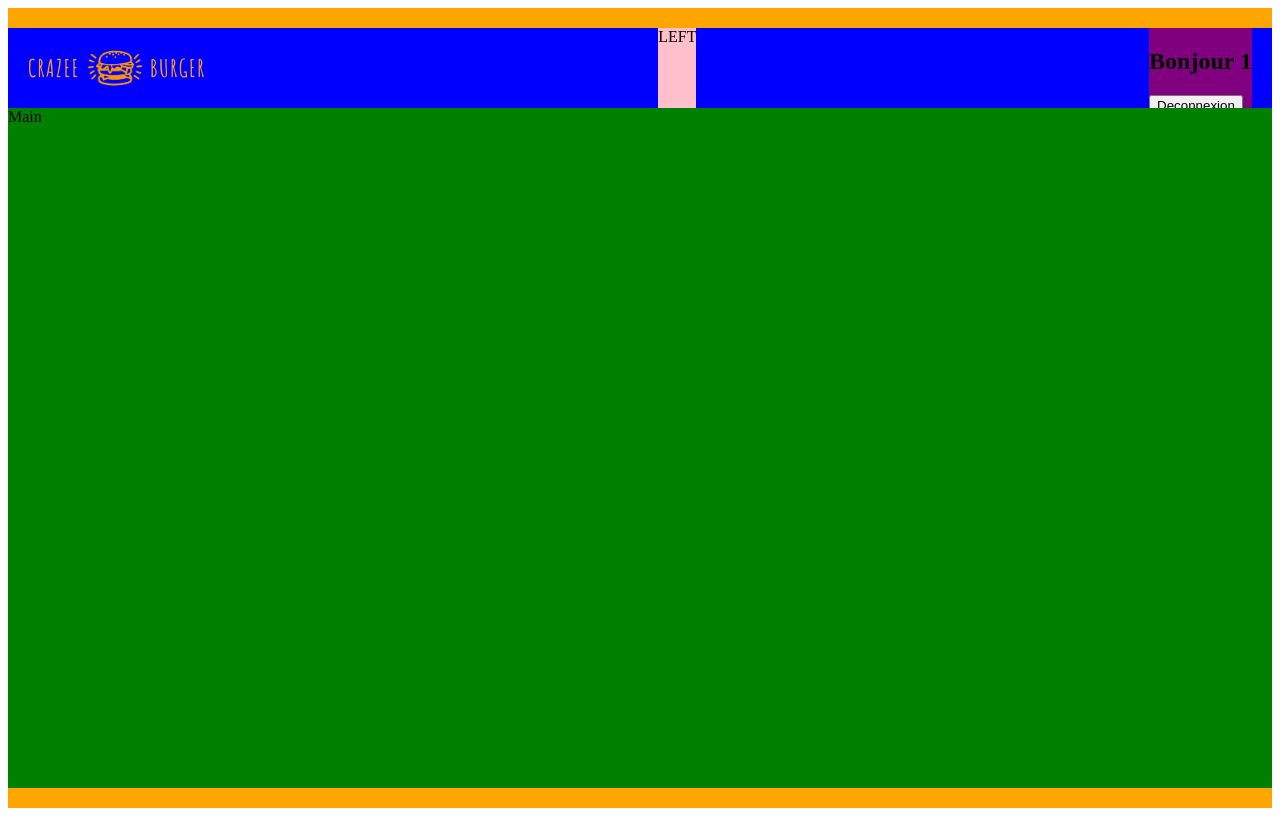
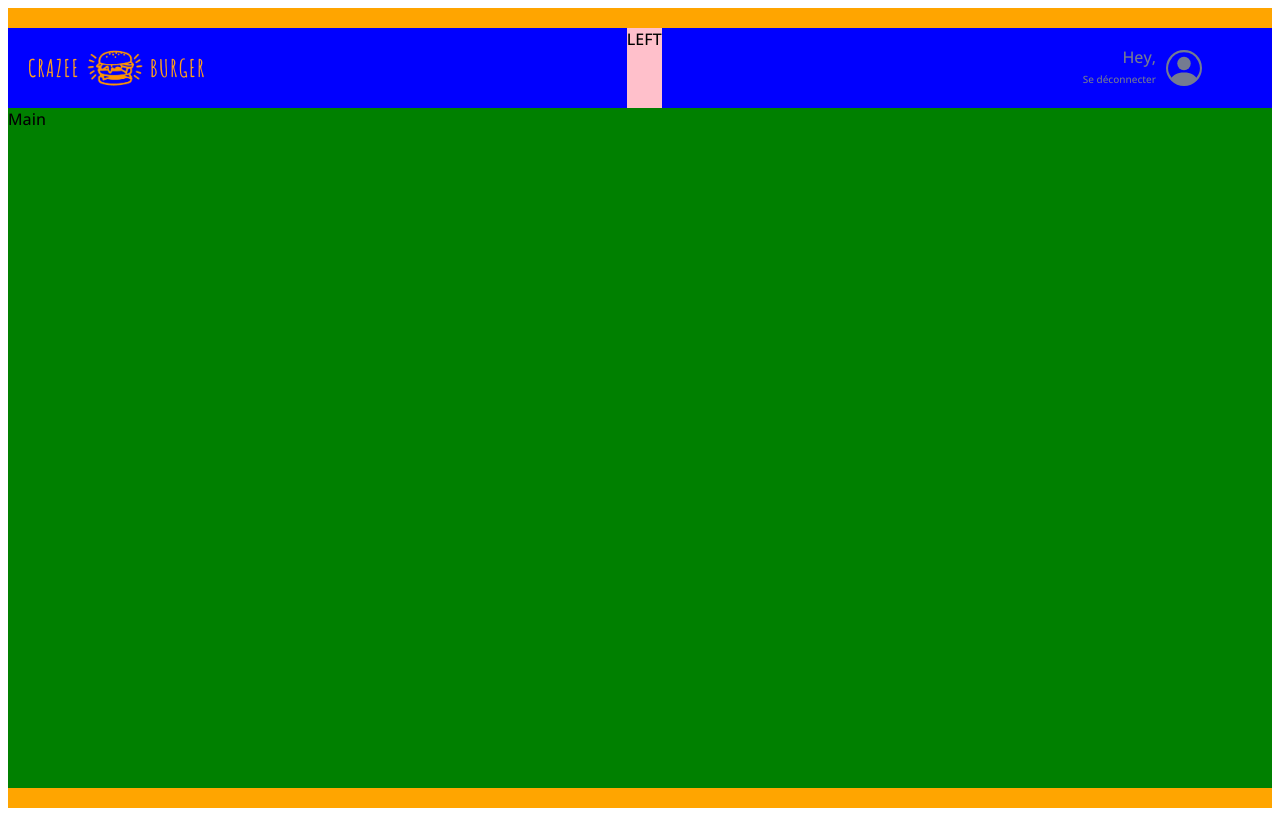
Before and after one commit to YohannMaiVan/React-crazee-burger, a React (Vite) app: page /order/1 in a window 1280 px wide. Built offline with nearby package versions, Linux system fonts and the light colour scheme.

Commit message:
✨ F04: ORDER > Navbar > Create Profile

```diff
--- a/src/components/pages/order/NavbarRightSide.jsx
+++ b/src/components/pages/order/NavbarRightSide.jsx
@@ -1,17 +1,26 @@
 import { Link } from "react-router-dom";
 import styled from "styled-components";
+import Profile from "./Profile";
 
 export default function NavbarRightSide({ username }) {
   return (
     <NavbarRightSideStyled>
-      <h1>Bonjour {username}</h1>
-      <Link to="/">
-        <button>Deconnexion</button>
-      </Link>
+      {/* <div className="admin-button">Admin Button</div> */}
+      <Profile />
     </NavbarRightSideStyled>
   );
 }
 
 const NavbarRightSideStyled = styled.div`
-  background: purple;
+  display: flex;
+  align-items: center;
+  padding-right: 50px;
+
+  /* .admin-button {
+    background: lightblue;
+  } */
+
+  .profile {
+    background: yellow;
+  }
 `;
--- /dev/null
+++ b/src/components/pages/order/Profile.jsx
@@ -0,0 +1,69 @@
+import { BsPersonCircle } from "react-icons/bs";
+import { Link } from "react-router-dom";
+import styled from "styled-components";
+import { theme } from "../../../theme";
+
+export default function Profile({ username }) {
+  return (
+    <ProfileStyled>
+      <div className="info">
+        <p>
+          Hey, <b>{username}</b>
+        </p>
+        <Link to="/">
+          <div className="description">
+            <small>Se déconnecter</small>
+          </div>
+        </Link>
+      </div>
+      <div className="picture">
+        <BsPersonCircle />
+      </div>
+    </ProfileStyled>
+  );
+}
+
+const ProfileStyled = styled.div`
+  display: flex;
+  align-items: center;
+  justify-content: space-between;
+  min-width: 100px;
+
+  .info {
+    text-align: right;
+    margin-right: 10px;
+    p {
+      margin: 0;
+      color: ${theme.colors.greyBlue};
+      b {
+        color: ${theme.colors.primary};
+      }
+    }
+    a {
+      text-decoration: none;
+      .description {
+        &:hover {
+          text-decoration: underline;
+          color: ${theme.colors.greyDark};
+        }
+        small {
+          font-size: ${theme.fonts.size.XXS};
+          color: ${theme.colors.greyBlue};
+          font-weight: ${theme.fonts.weights.medium};
+          text-decoration: none;
+          position: relative;
+          bottom: 2px;
+        }
+      }
+    }
+  }
+
+  .picture {
+    /* border: 1px solid red; */
+    height: auto;
+    display: flex;
+    height: 100%;
+    font-size: ${theme.fonts.size.P4};
+    color: ${theme.colors.greyBlue};
+  }
+`;
--- a/src/index.css
+++ b/src/index.css
@@ -1,3 +1,4 @@
 * {
   box-sizing: border-box;
+  font-family: "Open Sans", sans-serif;
 }
```
